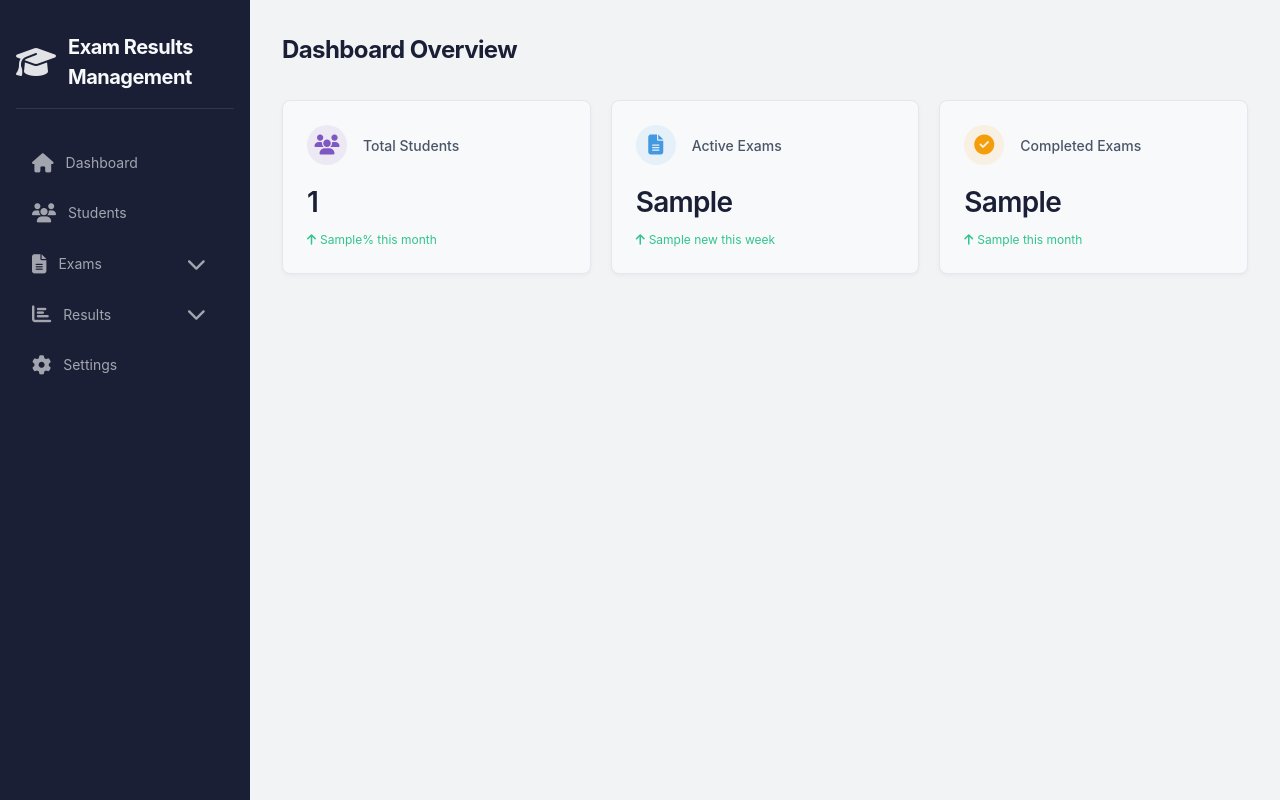
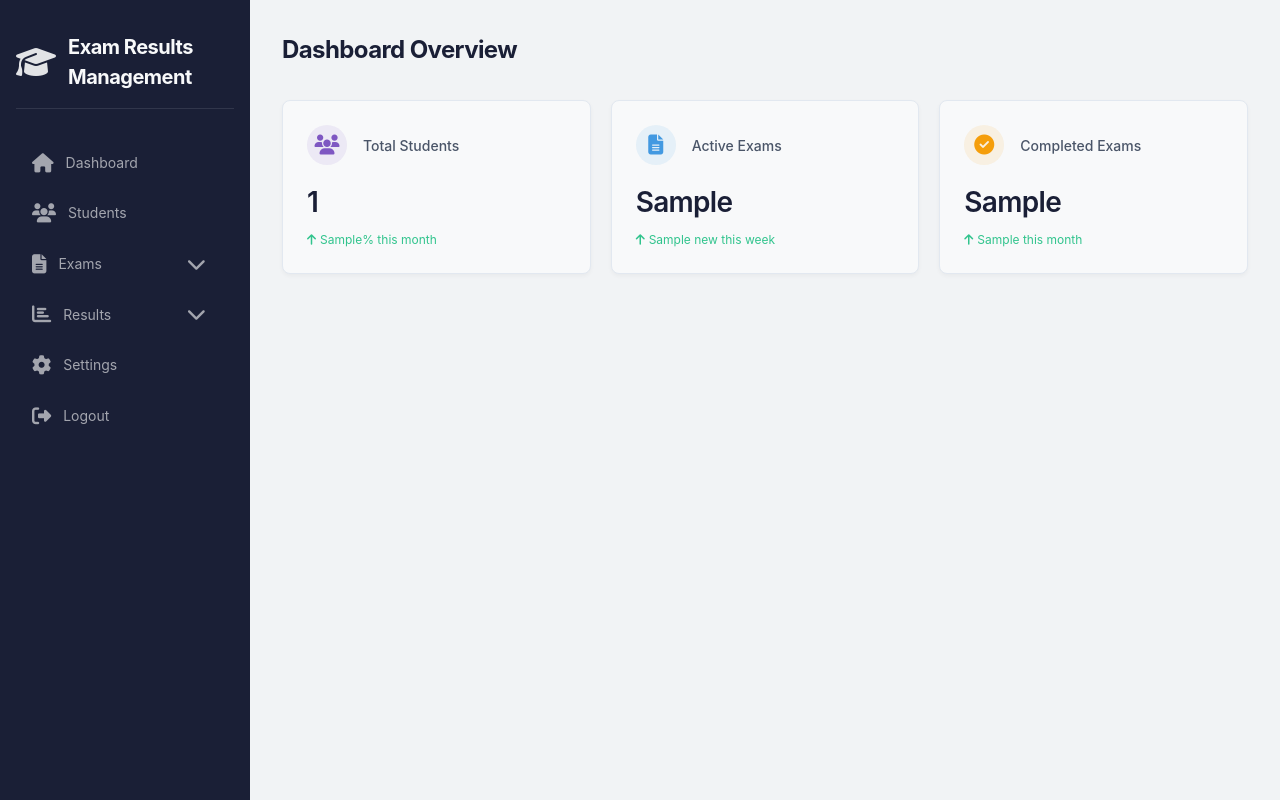
Before and after one commit to dadyutenga/Tanzania-Alevel-Olevel-results-management-system, a CodeIgniter 4 app: the page made by app/Views/dashboard.php in a window 1280 px wide. Run offline with PHP 8.4 and a stand-in for CodeIgniter, Linux system fonts and the light colour scheme; the template is opened without the code that fills it: most values are stand-ins (such as "Sample title", 1, 10 or a date in 2020); some libraries are stand-ins or nearby versions.

Commit message:
done  still 1  issue

```diff
--- a/app/Config/Auth.php
+++ b/app/Config/Auth.php
@@ -74,7 +74,7 @@ class Auth extends ShieldAuth
      * to apply any logic you may need.
      */
     public array $redirects = [
-        'register'          => '/dashboard',
+        'register'          => '/login',
         'login'             => '/dashboard',
         'logout'            => '/login',
         'force_reset'       => '/',
--- a/app/Views/dashboard.php
+++ b/app/Views/dashboard.php
@@ -16,7 +16,7 @@
             --text-primary: #1a1f36;
             --text-secondary: #4a5568;
             --border: #e2e8f0;
-            --success: #31c48d;
+            --success:rgb(49, 196, 141);
             --warning: #f59e0b;
             --danger: #e53e3e;
             --shadow: 0 2px 4px rgba(0, 0, 0, 0.04);
--- a/app/Views/shared/sidebar_menu.php
+++ b/app/Views/shared/sidebar_menu.php
@@ -33,4 +33,11 @@
     <li><a href="#" class="<?= strpos(current_url(), 'settings') !== false ? 'active' : '' ?>">
         <i class="fas fa-cog"></i> Settings
     </a></li>
+
+    <li class="logout-section">
+        <a href="<?= base_url('logout') ?>" class="logout-link">
+            <i class="fas fa-sign-out-alt"></i> Logout
+        </a>
+    </li>
+
 </ul>
```
